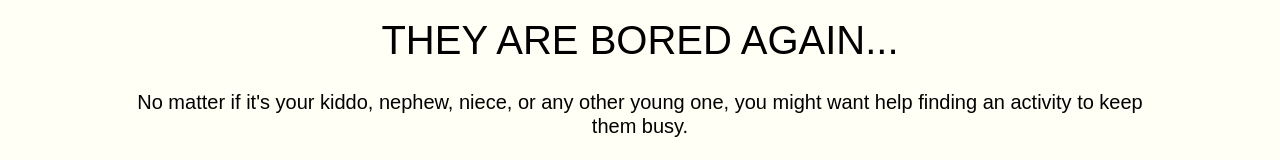
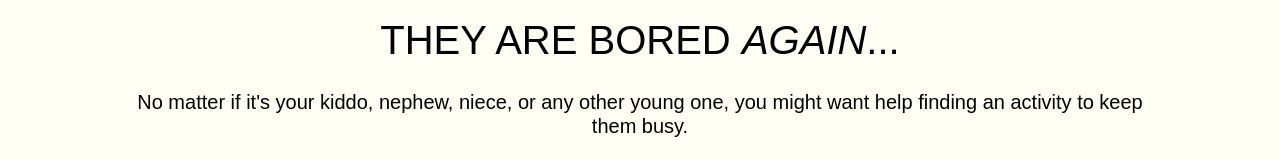
Before and after one commit to izazw/Iza-Zamorska-Wasielak-Project-3-They-are-bored-app, a React (Create React App) app: page / in a window 1280 px wide. Shown: the top 160 px of the page. Built offline with nearby package versions, Linux system fonts and the light colour scheme.

Commit message:
adding span to the h1, correcting missing line in setHandleTypeChange

```diff
--- a/src/App.css
+++ b/src/App.css
@@ -71,7 +71,9 @@ h1, h2 {
   font-family: 'Paytone One', sans-serif;
 }
 
-
+header span {
+  font-style: italic;
+}
 
 h1 {
   font-size: 2.5rem;
--- a/src/App.js
+++ b/src/App.js
@@ -51,7 +51,7 @@ function App() {
     <div className="all">
       <header>
         <div className="wrapper">
-          <h1>They are bored again... </h1>
+          <h1>They are bored <span>again</span>... </h1>
           <p className="introduction"> No matter if it's your kiddo, nephew, niece, or any other young one, you might want help finding an activity to keep them busy. </p>
           <p className="side-note">Please note that you are responsible for assessing if the activity is age appropriate.</p>
         </div>
--- a/src/Components/Form.js
+++ b/src/Components/Form.js
@@ -13,7 +13,8 @@ const Form = ({getActivity}) => {
    };
 
    const handleTypeChange = (event) => {
-      setUserActivityChoice(event.target.value)
+      setUserActivityChoice(event.target.value);
+      setNewSearch("Show me the activity");
    }
 
 
```
